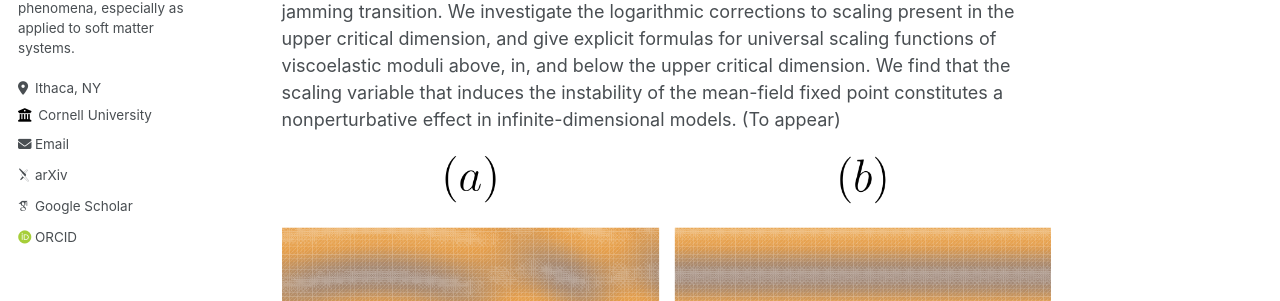
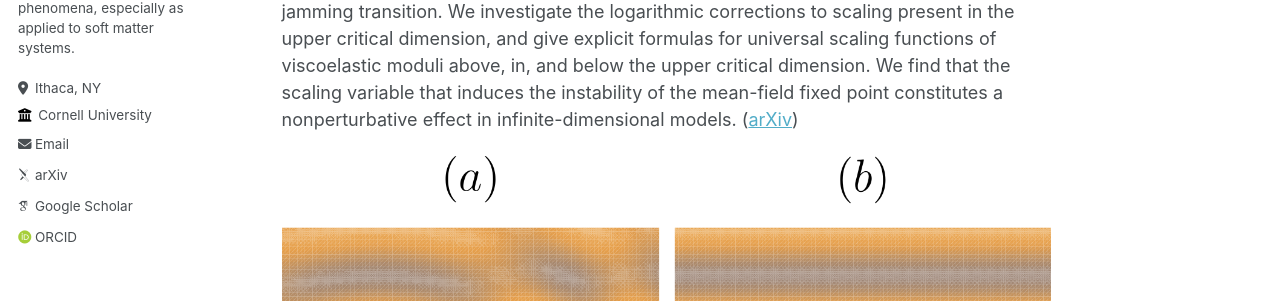
Before and after one commit to stephen-thornton/stephen-thornton.github.io, a Jekyll site: the page built from _pages/about.md, in a window 1280 px wide and 900 px high. Shown: the part 458-759 px from the top of the window. Built offline with Jekyll 4.4.1, drawn with Linux system fonts in a browser that asks for light colours; some web fonts are replaced; some of the changed text lies outside the part shown.

Commit message:
Update about.md

```diff
--- a/_pages/about.md
+++ b/_pages/about.md
@@ -10,7 +10,7 @@ redirect_from:
 ## Below the upper critical dimension of a disordered rigidity transition
 Collaborators: Danilo Liarte, Itai Cohen, Jim Sethna
 
-We extend the analysis of a type of effective medium theory that makes predictions for the dynamical response of elastic networks that are randomly diluted. Mean-field theories tend to describe critical exponents and universal scaling functions for physical quantities close to transitions well above the upper critical dimension. The CPA does even better: similar to mode-coupling theories, it predicts the existence of an upper critical dimension in dynamical quantities in two dimensions, which is widely believed to be accurate for the jamming transition. We investigate the logarithmic corrections to scaling present in the upper critical dimension, and give explicit formulas for universal scaling functions of viscoelastic moduli above, in, and below the upper critical dimension. We find that the scaling variable that induces the instability of the mean-field fixed point constitutes a nonperturbative effect in infinite-dimensional models. (To appear)
+We extend the analysis of a type of effective medium theory that makes predictions for the dynamical response of elastic networks that are randomly diluted. Mean-field theories tend to describe critical exponents and universal scaling functions for physical quantities close to transitions well above the upper critical dimension. The CPA does even better: similar to mode-coupling theories, it predicts the existence of an upper critical dimension in dynamical quantities in two dimensions, which is widely believed to be accurate for the jamming transition. We investigate the logarithmic corrections to scaling present in the upper critical dimension, and give explicit formulas for universal scaling functions of viscoelastic moduli above, in, and below the upper critical dimension. We find that the scaling variable that induces the instability of the mean-field fixed point constitutes a nonperturbative effect in infinite-dimensional models. ([arXiv](https://arxiv.org/abs/2407.14586))
 
 <img src="/images/UCD1.png"/>
 
```
